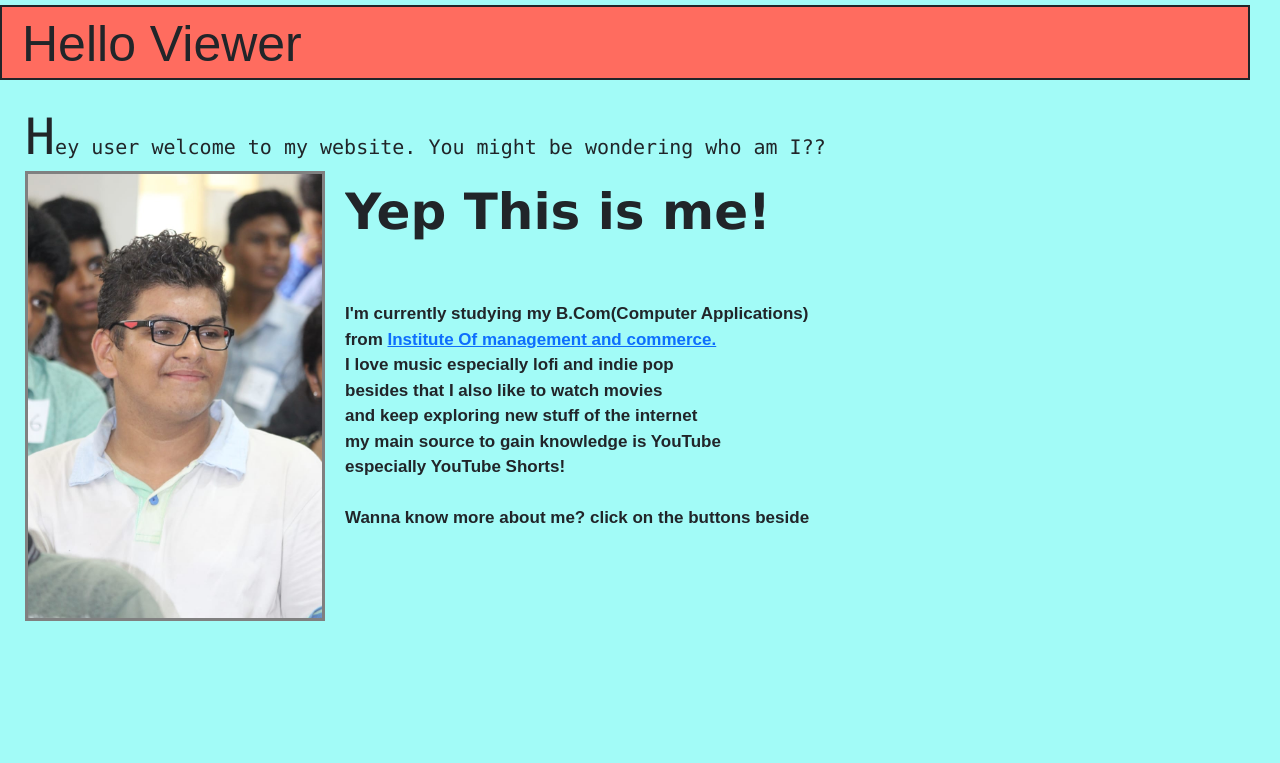
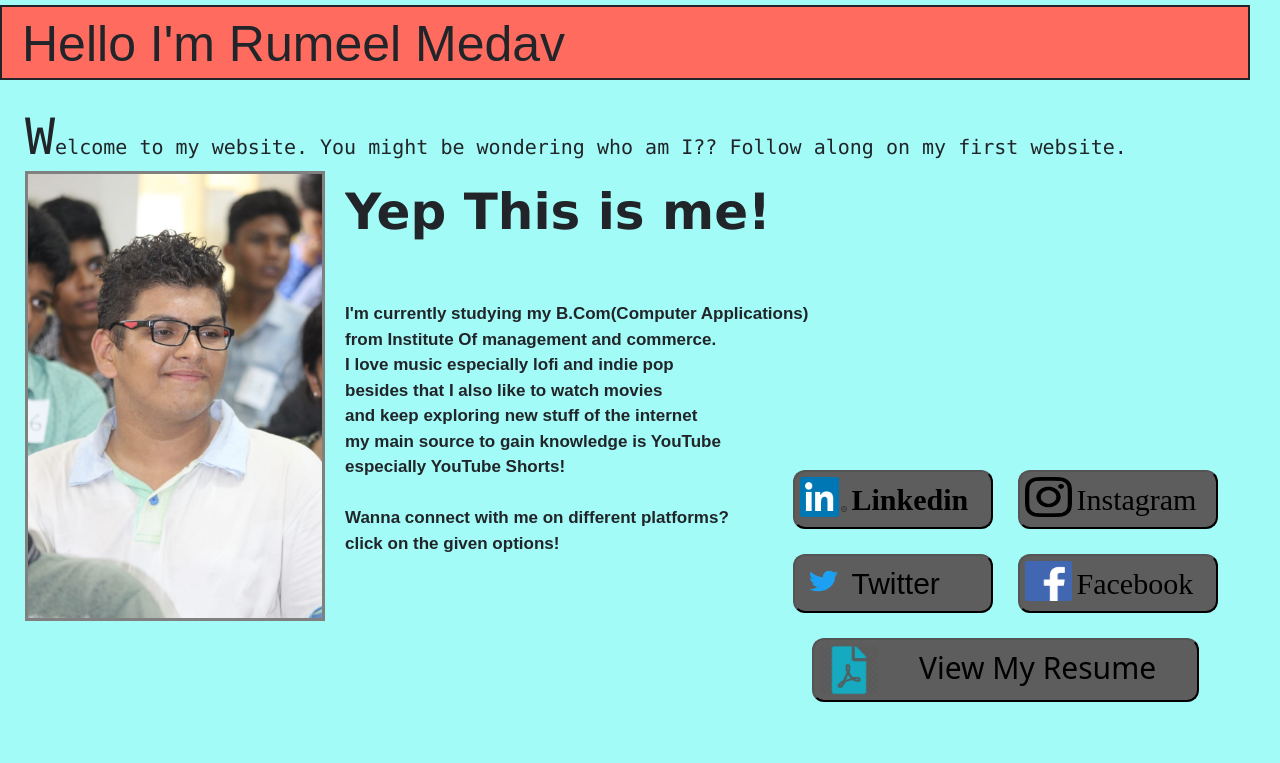
Before and after one commit to medavrumeel/Resume-Website, a plain HTML site: page index.html in a window 1280 px wide. Drawn offline with nearby package versions, Linux system fonts and the light colour scheme.

Commit message:
Completed Website
Mobile responsive still remains

```diff
--- a/index.html
+++ b/index.html
@@ -5,31 +5,39 @@
 <head>
     <meta charset="UTF-8">
     <meta http-equiv="X-UA-Compatible" content="IE=edge">
-    <meta name="viewport" content="width=, initial-scale=1.0">
+    <meta name="viewport" content="width=device-width, initial-scale=1.0">
     <link href="https://cdn.jsdelivr.net/npm/bootstrap@5.1.3/dist/css/bootstrap.min.css" rel="stylesheet" integrity="sha384-1BmE4kWBq78iYhFldvKuhfTAU6auU8tT94WrHftjDbrCEXSU1oBoqyl2QvZ6jIW3" crossorigin="anonymous">
     <link rel="stylesheet" href="styles.css">
     <title>Rumeel Medav</title>
 </head>
 <body>
-    <nav class="navigation">Hello Viewer</nav>
-    <pre class="lineone">Hey user welcome to my website. You might be wondering who am I??
+    <nav class="navigation">Hello I'm Rumeel Medav</nav>
+    <pre class="lineone">Welcome to my website. You might be wondering who am I?? Follow along on my first website.
     </pre>
     <div class="imgtext">
-    <a href="index.html"><img src="IMG3.jpeg" alt="This was supposed to be my pic"></a>
+    <a href="index.html"><img class="rumeelpp" src="IMG3.jpeg" alt="This was supposed to be my pic"></a>
     <pre class="linetwo"><t>Yep This is me!</t><br>
 
 I'm currently studying my B.Com(Computer Applications)
-from <a href="www.iimchyderabad.com" target="__blank">Institute Of management and commerce.</a>
+from <b>Institute Of management and commerce.</b>
 I love music especially lofi and indie pop
 besides that I also like to watch movies
 and keep exploring new stuff of the internet
 my main source to gain knowledge is YouTube
 especially YouTube Shorts!
 
-Wanna know more about me? click on the buttons beside
+Wanna connect with me on different platforms?
+click on the given options!
     </pre>
     </div>
-
+    <div class="buttonplacement">
+        <div class="flexbuttons">
+            <button class="button"><img class="logosize" src="linkedin.png" alt="Linked in logo"><a class="blinks" href="https://www.linkedin.com/in/rumeel-medav-53662919b/">Linkedin</a></button>
+            <button class="button"><img class="logosize" src="insta.png" alt="Instagram in logo"><a class="blinks" href="https://www.instagram.com/rumeel_medav/">Instagram</a></button>
+            <button class="button"><img class="logosize" src="tweet.png" alt="Twitter in logo"><a class="blinks" href="https://twitter.com/RumeelM">Twitter</a></button>
+            <button class="button"><img class="logosize" src="facebook.png" alt="Facebook in logo"><a class="blinks" href="https://www.facebook.com/rumeel.medav">Facebook</a></button>
+            <button class="resume"> <img class="logosizer" src="pdf.png" alt="pdf logo"> <a class="resumedownload" href="Rumeel Medav.pdf" download="Rumeel Medav CV.pdf">View My Resume</a> </button>
+        </div>
     </div>
 </body>
 </html>
--- a/styles.css
+++ b/styles.css
@@ -18,7 +18,7 @@ body{
 }
 
 .navigation:hover{
-    background-color: rgb(253, 75, 75);
+    background-color: rgb(255, 32, 32);
 }
 
 .lineone{
@@ -41,7 +41,7 @@ body{
     font-weight: bold;
 }
 
-img{
+.rumeelpp{
     margin-top: -50px;
     position: absolute;
     left: 25px;
@@ -52,7 +52,7 @@ img{
     transition: 0.4s;
     cursor: pointer;
 }
-img:hover{
+.rumeelpp:hover{
     opacity: 0.8;
 
 }
@@ -60,7 +60,113 @@ img:hover{
 .imgtext{
     display: flex;
 }
+
 t{
     font-family: Verdana, Geneva, Tahoma, sans-serif;
     font-size: 50px;
 }
+
+.buttonplacement{
+    position: absolute;
+    right: 50px;
+    bottom: 40px;
+    width: 450px;
+    height: 300px;
+}
+.flexbuttons{
+    padding: 10px;
+    display: flex;
+    gap: 25px 25px;
+    flex-wrap: wrap;
+    justify-content: center;
+}
+
+.logosize{
+    opacity: 1;
+    height: 40px;
+    width: 47px;
+    margin-right: 5px;
+    align-items: flex-start;
+}
+
+.button{
+    background-color: rgb(93, 93, 93);
+    display: flex;
+    width: 200px;
+    font-size: 30px;
+    padding: 5px;
+    border-radius: 12px;
+    font-family: 'Times New Roman', Times, serif;
+}
+
+.button:nth-child(1):hover{
+    border: 1px solid black;
+    background-color: #0077b5;
+    color: white;
+    transition: 200ms ease-in-out;
+}
+.button:nth-child(2):hover{
+    border: 1px solid black;
+    transition: 200ms ease-in-out;
+    background-image: linear-gradient(#515bd4, #8134af, #DD2ab7);
+    color: white;
+}
+.button:nth-child(3):hover{
+    border: 1px solid black;
+    transition: 200ms ease-in-out;
+    background-color: #e8f5fd;
+    color: white;
+}
+.button:nth-child(4):hover{
+    border: 1px solid black;
+    transition: 200ms ease-in-out;
+    background-color: #1778f2;
+    color: white;
+}
+
+.button:first-child{
+    font-weight: bold;
+}
+.button:nth-child(3){
+    font-family: Arial, Helvetica, sans-serif;
+}
+
+.blinks{
+    text-decoration: none;
+    color: black;
+}
+.blinks:hover{
+    text-decoration: none;
+    color: black;
+}
+
+.resume{
+    background-color: rgb(93, 93, 93);
+    width: 200px;
+    font-size: 30px;
+    padding: 5px;
+    width: 200px;
+    max-width: 90%;
+    flex-grow: 1;
+    border-radius: 12px;
+}
+.resume:hover{
+    border: 1px solid black;
+    transition: 200ms;
+    background-color: #ff4a41;
+}
+.resumedownload{
+    text-decoration: none;
+    color: black;
+}
+.resumedownload:hover{
+    text-decoration: none;
+    color: black;
+}
+
+.logosizer{
+    height: 50px;
+    width: 60px;
+    margin-right: 5px;
+    float: left;
+}
```
Also changed, not shown: facebook.png (added), insta.png (added), linkedin.png (added), pdf.png (added), tweet.png (added).
